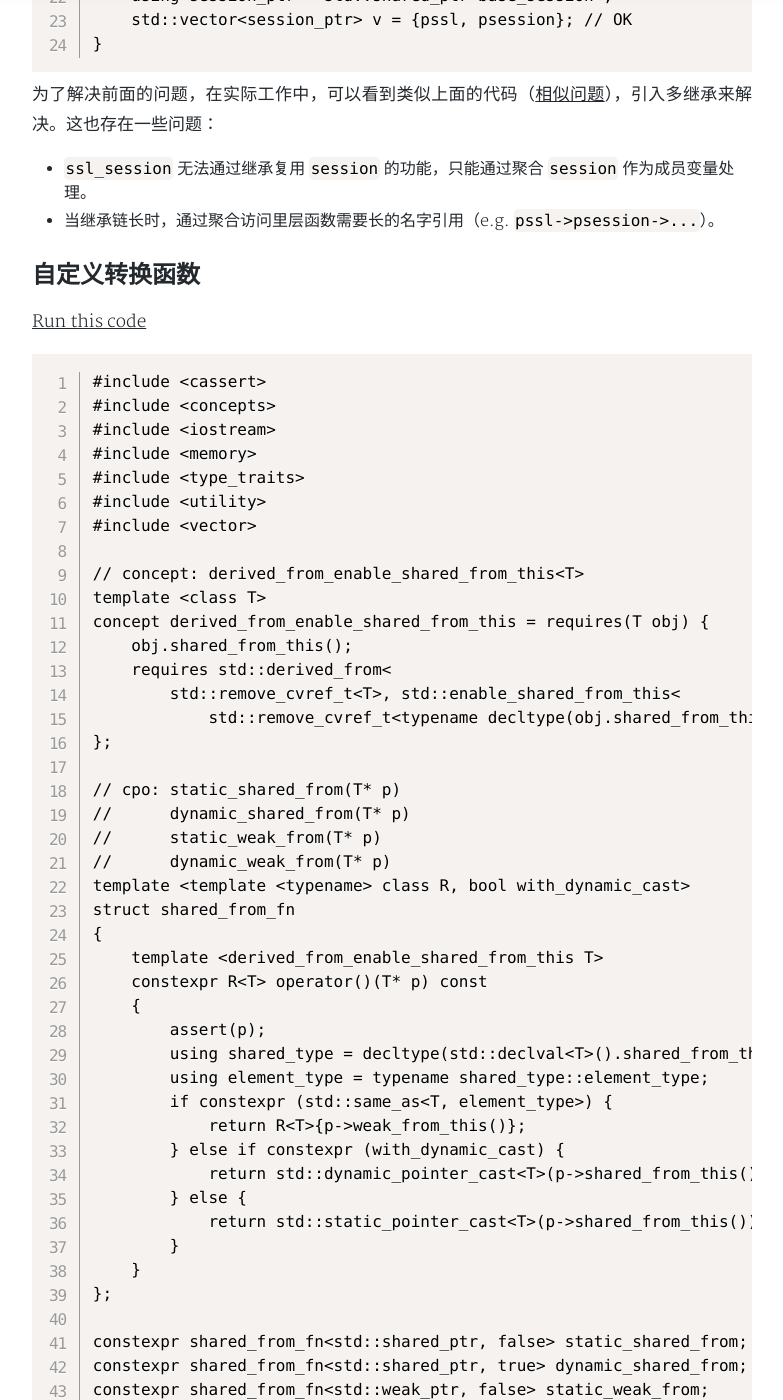
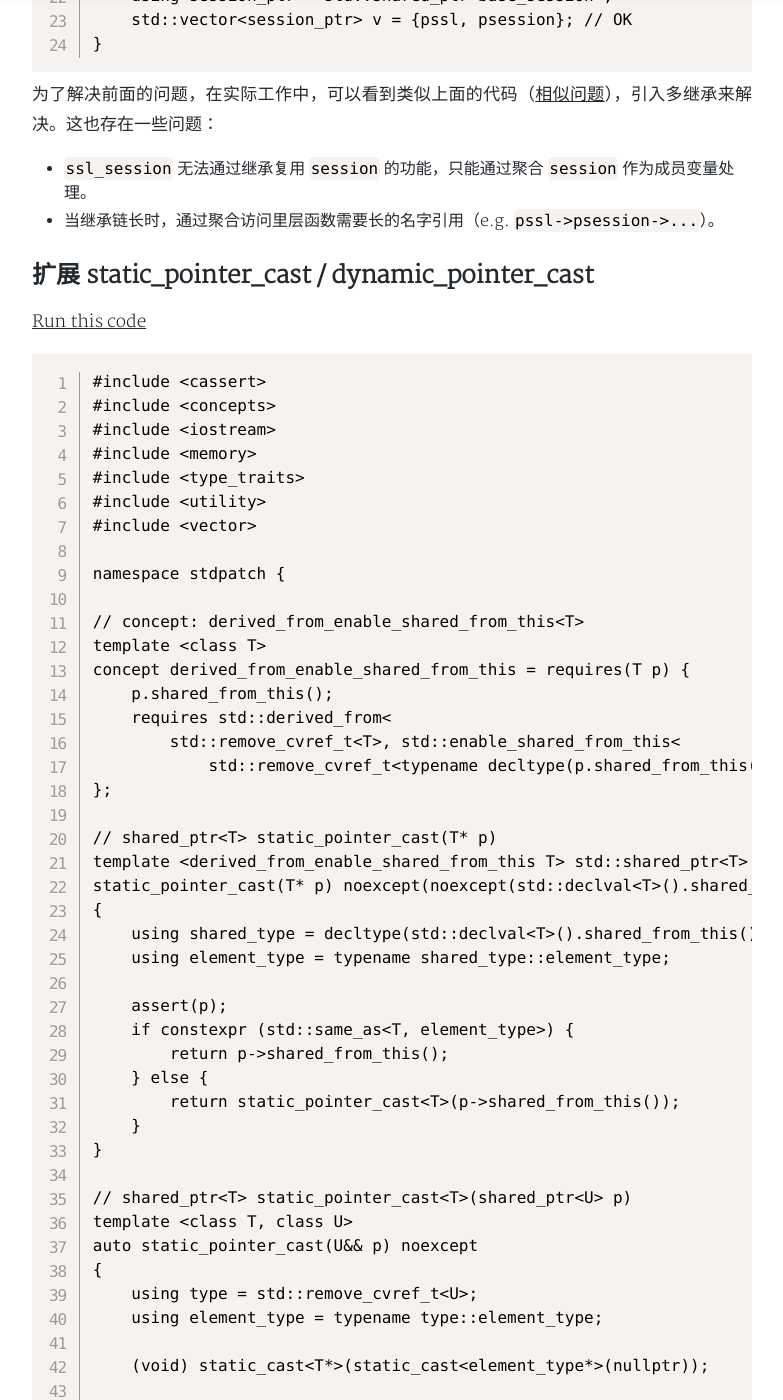
Before and after one commit to yanminhui/yanminhui.github.io, a Jekyll site: the page built from _posts/articles/2023-05-21-enable_shared_from_this.md, in a window 1280 px wide and 1400 px high, scrolled down 1882 px. Shown: the whole window, without its empty margins (248-1031 px from the left). Built offline with Jekyll 4.4.1, drawn with Linux system fonts in a browser that asks for light colours; nearby versions of some CDN libraries; a style sheet for code colours, icons or effects is not loaded; some of the changed text lies outside the part shown.

Commit message:
Extent static_pointer_cast

````diff
--- a/_posts/articles/2023-05-21-enable_shared_from_this.md
+++ b/_posts/articles/2023-05-21-enable_shared_from_this.md
@@ -72,9 +72,9 @@ int main() {
 - `ssl_session` 无法通过继承复用 `session` 的功能，只能通过聚合 `session` 作为成员变量处理。
 - 当继承链长时，通过聚合访问里层函数需要长的名字引用（e.g. `pssl->psession->...`）。
 
-## 自定义转换函数
+## 扩展 static_pointer_cast / dynamic_pointer_cast
 
-[Run this code](https://godbolt.org/z/YMr46YWWY)
+[Run this code](https://godbolt.org/z/K3jbnP5hj)
 ```.cpp
 #include <cassert>
 #include <concepts>
@@ -84,42 +84,72 @@ int main() {
 #include <utility>
 #include <vector>
 
+namespace stdpatch {
+
 // concept: derived_from_enable_shared_from_this<T>
 template <class T>
-concept derived_from_enable_shared_from_this = requires(T obj) {
-    obj.shared_from_this();
+concept derived_from_enable_shared_from_this = requires(T p) {
+    p.shared_from_this();
     requires std::derived_from<
         std::remove_cvref_t<T>, std::enable_shared_from_this<
-            std::remove_cvref_t<typename decltype(obj.shared_from_this())::element_type>>>;
+            std::remove_cvref_t<typename decltype(p.shared_from_this())::element_type>>>;
 };
 
-// cpo: static_shared_from(T* p)
-//      dynamic_shared_from(T* p)
-//      static_weak_from(T* p)
-//      dynamic_weak_from(T* p)
-template <template <typename> class R, bool with_dynamic_cast>
-struct shared_from_fn
+// shared_ptr<T> static_pointer_cast(T* p)
+template <derived_from_enable_shared_from_this T> std::shared_ptr<T>
+static_pointer_cast(T* p) noexcept(noexcept(std::declval<T>().shared_from_this()))
 {
-    template <derived_from_enable_shared_from_this T>
-    constexpr R<T> operator()(T* p) const
-    {
-        assert(p);
-        using shared_type = decltype(std::declval<T>().shared_from_this());
-        using element_type = typename shared_type::element_type;
-        if constexpr (std::same_as<T, element_type>) {
-            return R<T>{p->weak_from_this()};
-        } else if constexpr (with_dynamic_cast) {
-            return std::dynamic_pointer_cast<T>(p->shared_from_this());
-        } else {
-            return std::static_pointer_cast<T>(p->shared_from_this());
-        }
+    using shared_type = decltype(std::declval<T>().shared_from_this());
+    using element_type = typename shared_type::element_type;
+
+    assert(p);
+    if constexpr (std::same_as<T, element_type>) {
+        return p->shared_from_this();
+    } else {
+        return static_pointer_cast<T>(p->shared_from_this());
     }
-};
+}
 
-constexpr shared_from_fn<std::shared_ptr, false> static_shared_from;
-constexpr shared_from_fn<std::shared_ptr, true> dynamic_shared_from;
-constexpr shared_from_fn<std::weak_ptr, false> static_weak_from;
-constexpr shared_from_fn<std::weak_ptr, true> dynamic_weak_from;
+// shared_ptr<T> static_pointer_cast<T>(shared_ptr<U> p)
+template <class T, class U>
+auto static_pointer_cast(U&& p) noexcept
+{
+    using type = std::remove_cvref_t<U>;
+    using element_type = typename type::element_type;
+
+    (void) static_cast<T*>(static_cast<element_type*>(nullptr));
+
+    return std::static_pointer_cast<T>(std::forward<U>(p));
+}
+
+// shared_ptr<T> dynamic_pointer_cast(T* p)
+template <derived_from_enable_shared_from_this T> std::shared_ptr<T>
+dynamic_pointer_cast(T* p) noexcept(noexcept(std::declval<T>().shared_from_this()))
+{
+    using shared_type = decltype(std::declval<T>().shared_from_this());
+    using element_type = typename shared_type::element_type;
+
+    assert(p);
+    if constexpr (std::same_as<T, element_type>) {
+        return p->shared_from_this();
+    } else {
+        return dynamic_pointer_cast<T>(p->shared_from_this());
+    }
+}
+
+// shared_ptr<T> dyanmic_pointer_cast<T>(shared_ptr<U> p)
+template <class T, class U>
+auto dynamic_pointer_cast(U&& p) noexcept
+{
+    using type = std::remove_cvref_t<U>;
+    using element_type = typename type::element_type;
+
+    (void) dynamic_cast<T*>(static_cast<element_type*>(nullptr));
+
+    return std::dynamic_pointer_cast<T>(std::forward<U>(p));
+}
+
+} // namespace stdpatch
 
 struct base_session
     : std::enable_shared_from_this<base_session>
@@ -132,7 +162,7 @@ struct session
 {
     virtual void connect()
     {
-        std::shared_ptr<session> self = static_shared_from(this); // OK
+        auto self = stdpatch::static_pointer_cast(this); // OK
         // ... init async connect
     }
 };
@@ -142,7 +172,7 @@ struct ssl_session
 {
     void connect() override
     {
-        std::shared_ptr<ssl_session> self = dynamic_shared_from(this); // OK
+        auto self = stdpatch::dynamic_pointer_cast(this); // OK
         // ... init async connect
     }
 };
@@ -156,6 +186,12 @@ int main() {
 }
 ```
 
-既然 `shared_from_this()` 无法达到要求，那就写个函数来适配它。`shared_from_fn` 利用参数依赖查找机制获取对象的实际类型，检查对象是否实际派生于 `enable_shared_from_this`，再进行强制类型转换到符合要求的类型。
+既然 `shared_from_this()` 无法达到要求，那就写个函数来适配它。
 
-> 也可以直接使用 `auto self = std::static_pointer_cast<T>(enable_from_this());` 获取，相比 `auto self = static_shared_from(this)` 要冗长一些。
+标准库的 [`static_pointer_cast()`](https://en.cppreference.com/w/cpp/memory/shared_ptr/pointer_cast) 用于创建 `std::shared_ptr` 的新实例，它存储的指针通过 `static_cast` 转换实参存储的指针取得。
+
+由于 `enable_shared_from_this` 存储的指针类型，并不是派生类类型，类似于 `static_pointer_cast` 语义，需要进行类型转换。我们可以考虑拿到 `enable_shared_from_this` 存储的指针，转换到期望的类型，因此可以扩展 `static_pointer_cast` 来达到目的。
+
+扩展的 `static_pointer_cast()`，利用参数依赖查找机制获取对象的实际类型，检查对象是否实际派生于 `enable_shared_from_this` 以确保可以取得它存储的指针，然后再使用 `std::static_pointer_cast` 转换到符合要求的类型。
+
+因此，也可以直接使用 `std::static_pointer_cast<T>(enable_from_this())` 获取，只是相比 `stdpatch::static_pointer_cast(this)` 要麻烦一些。
````
